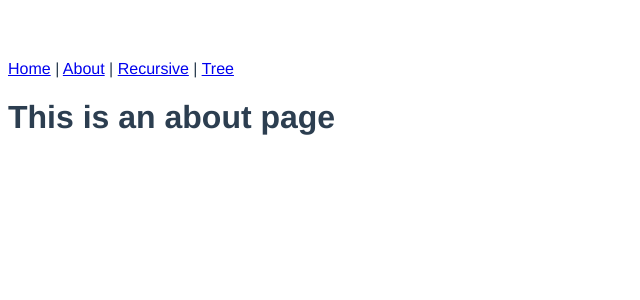
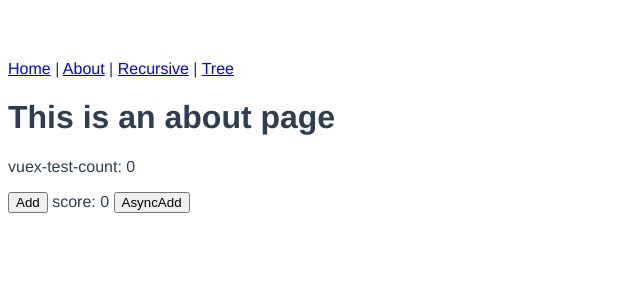
Before and after one commit to Cekun/vue-component, a Vue app: page /about in a window 1280 px wide. Shown: the top 300 px of the page, without its empty margins (0-640 px from the left). Built offline with nearby package versions, Linux system fonts and the light colour scheme.

Commit message:
vuex test

```diff
--- a/src/store/index.js
+++ b/src/store/index.js
@@ -5,10 +5,30 @@ Vue.use(Vuex)
 
 export default new Vuex.Store({
   state: {
+    count: 0,
   },
   mutations: {
+    updateCount(state, num) {
+      state.count += num;
+    }
+  },
+  getters: {
+    score(state) {
+      return 'score: ' + state.count;
+    }
   },
   actions: {
+    //复杂业务逻辑，类似于controller
+    //比如ajax请求
+    // 模拟ajax
+    asyncAdd({commit, state}, num) {
+      return new Promise(resolve => {
+        setTimeout(() => {
+          commit('updateCount', num);
+          resolve({ok:1});
+        }, 1000);
+      })
+    }
   },
   modules: {
   }
--- a/src/views/About.vue
+++ b/src/views/About.vue
@@ -1,5 +1,25 @@
 <template>
   <div class="about">
     <h1>This is an about page</h1>
+    <p>vuex-test-count: {{$store.state.count}}</p>
+    <button @click="addCount">Add</button>
+    {{$store.getters.score}}
+    <button @click="asyncAdd">AsyncAdd</button>
   </div>
 </template>
+
+<script>
+export default {
+  methods: {
+    addCount() {
+      this.$store.commit('updateCount', 2)  //commit是mutation
+    },
+    async asyncAdd() {
+      const result = await this.$store.dispatch('asyncAdd', 3)  // dispatch是action
+      if(result.ok === 1){
+        alert('act success!')
+      }
+    }
+  },
+}
+</script>
```
